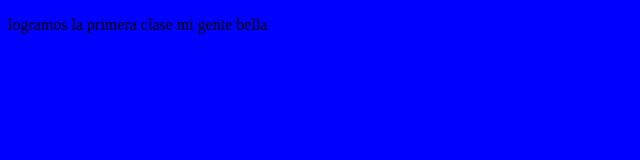
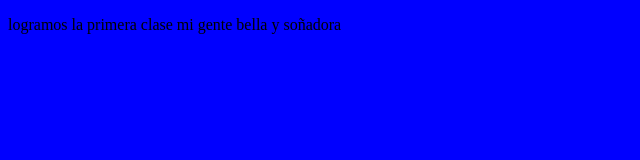
Before and after one commit to DaniMendozax/ProyectoDemoCursoPrework, a plain HTML site: page index.html in a window 1280 px wide. Shown: the full height of the page, 0-640 px from the left. Drawn offline with Linux system fonts and the light colour scheme.

Commit message:
Cambios agregados en repositorio

```diff
--- a/index.html
+++ b/index.html
@@ -10,7 +10,8 @@
 <body>
     <script src="index.js"></script>
     <p>
-     logramos la primera clase mi gente bella
+     logramos la primera clase mi gente bella y soñadora
+
     </p>
 </body>
 </html>
```
